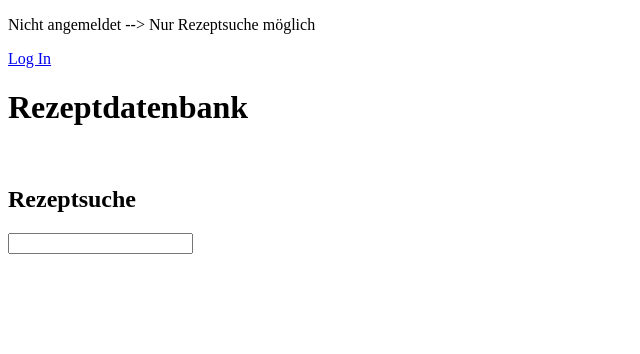
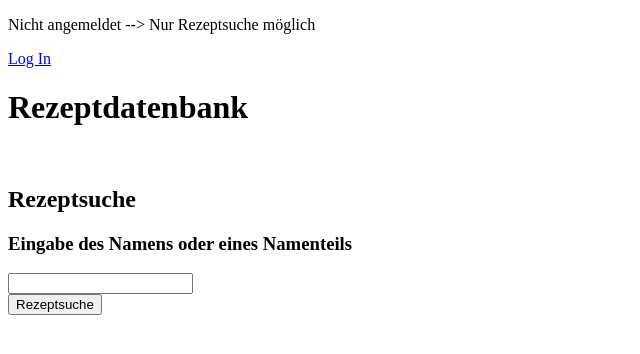
Before and after one commit to Gergerman/rdb-fuer-pa, a Django app: page / in a window 1280 px wide. Shown: the part 26-380 px from the top of the page, without its empty margins (0-640 px from the left). Run offline with Django 3.2, Linux system fonts and the light colour scheme.

```diff
--- a/rezepte/static/css/base.css
+++ b/rezepte/static/css/base.css
@@ -1,5 +1,5 @@
 body {
-    background-color: : linen;
+    background-color: : green;
 }
 
 h1 a {
--- a/rezepte/urls.py
+++ b/rezepte/urls.py
@@ -1,5 +1,6 @@
 from django.urls import path
-from .views import HomePageView, RezeptListView, RezeptDetailView, RezeptNeuView, RezeptUpdateView, RezeptDeleteView
+from .views import (HomePageView, RezeptListView, RezeptDetailView, RezeptNeuView,
+RezeptUpdateView, RezeptDeleteView)
 # from . import views
 
 urlpatterns = [
--- a/templates/base.html
+++ b/templates/base.html
@@ -6,7 +6,7 @@
 <head>
     <meta charset="utf-8">
    <!-- <link rel="stylesheet" href="https://cdn.jsdelivr.net/npm/bootstrap@4.6.2/dist/css/bootstrap.min.css"> -->
-    <link rel="stylesheet" href="{% static 'css/base.css' %}">
+    <link rel="stylesheet" type="text/css" href="{% static 'css/base.css' %}">
     <title>RDB</title>
 </head>
 <body>
--- a/templates/home.html
+++ b/templates/home.html
@@ -4,6 +4,8 @@
 {% block content %}
 <h2>Rezeptsuche</h2>
 <form action="{% url 'list' %}" method="get">
-    <input type="text" name="q">
+    <h3>Eingabe des Namens oder eines Namenteils</h3>
+    <input type="text" name="q"><br>
+    <input type="submit" value="Rezeptsuche">
 </form>
 {% endblock content %}
```
Also changed, not shown: db.sqlite3.
